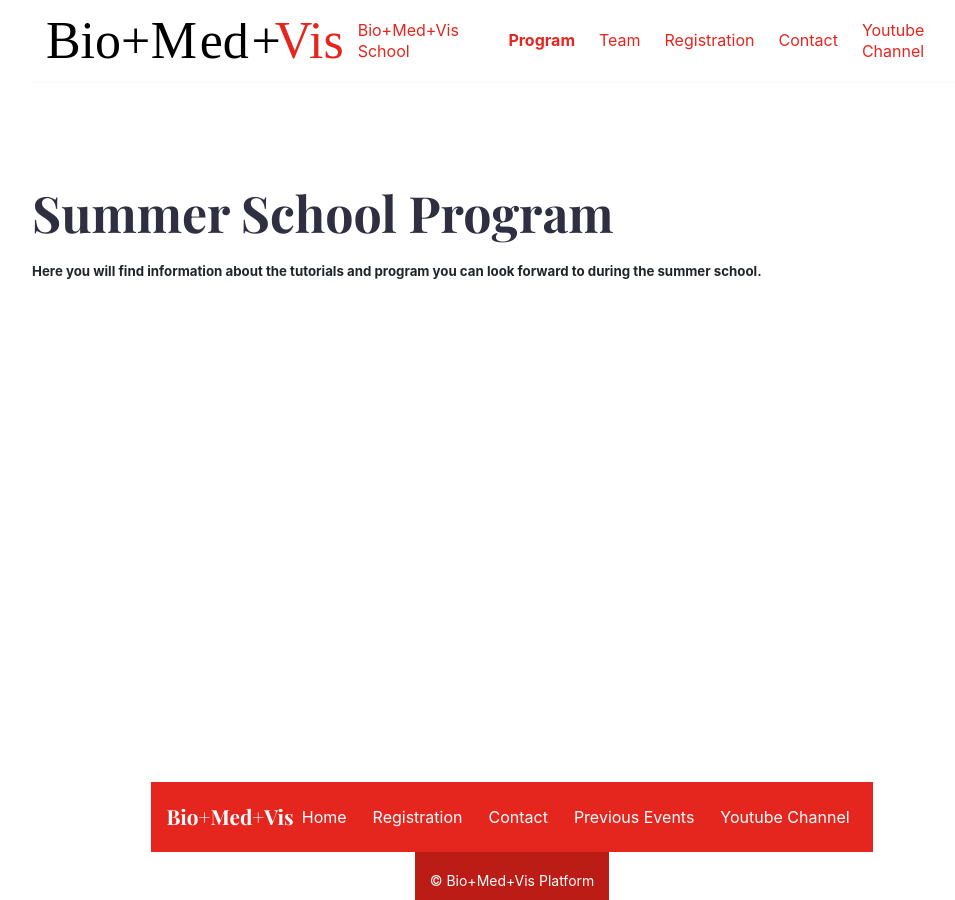
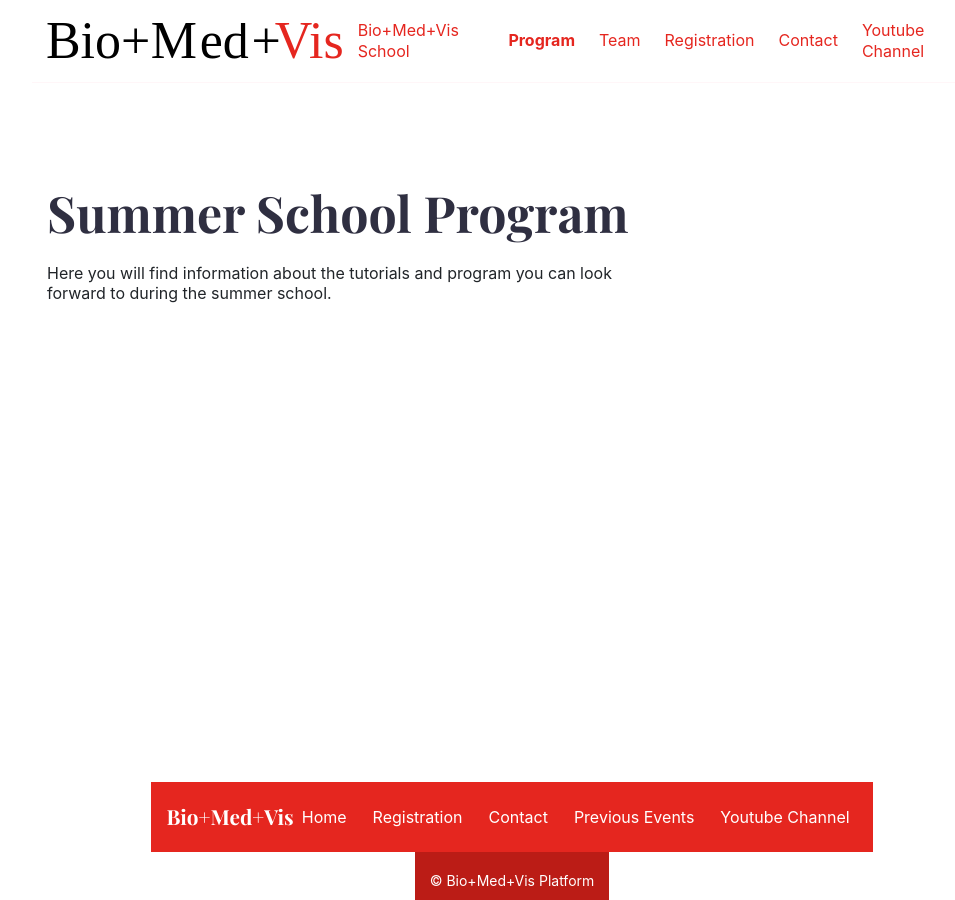
Before and after one commit to biomedvis/2026, a Jekyll site: the page built from _announcements/program.md, in a window 1280 px wide. Shown: the whole page, without its empty margins (128-1083 px from the left). Built offline with Jekyll 4.4.1, drawn with Linux system fonts in a browser that asks for light colours.

Commit message:
Update program layout with new content structure

```diff
--- a/_layouts/program.html
+++ b/_layouts/program.html
@@ -234,18 +234,29 @@ layout: default
 	}
 </style>
 
+<div class="container pb-6 pt-6 pt-md-10 pb-md-10">
+  <div class="row justify-content-start">
+    <div class="col-12 col-md-8">
+      <div class="team team-single">
+        <h1 class="title">{{page.title}}</h1>
+        <div class="content">Here you will find information about the tutorials and program you can look forward to during the
+					summer school.</div>
+      </div>
+    </div>
+  </div>
+</div>
 
 <!-- sorts the program based on date and time -->
-<div class="container pb-6 pt-6 pt-md-10 pb-md-10">
+<!--<div class="container pb-6 pt-6 pt-md-10 pb-md-10">
 	<div class="row justify-content-start">
 				<h1 class="title">{{page.title}}</h1>
 				<h5>Here you will find information about the tutorials and program you can look forward to during the
 					summer school.
 					<!--Please note, that the tutorials will be hands-on and we strongly recommend you to bring your own
 					notebook, as technical equipment will not be provided.-->
-				</h5>
+				<!--</h5>
 
-				<!--
+
 				<h3 style="width:100%;">
 					Tentative schedule:
 				</h3>
@@ -468,8 +479,8 @@ layout: default
 
 							</div>
 						</div>
-					</div>-->
+					</div>
 				</div>
 
 
-	</div>
+	</div>-->
```
